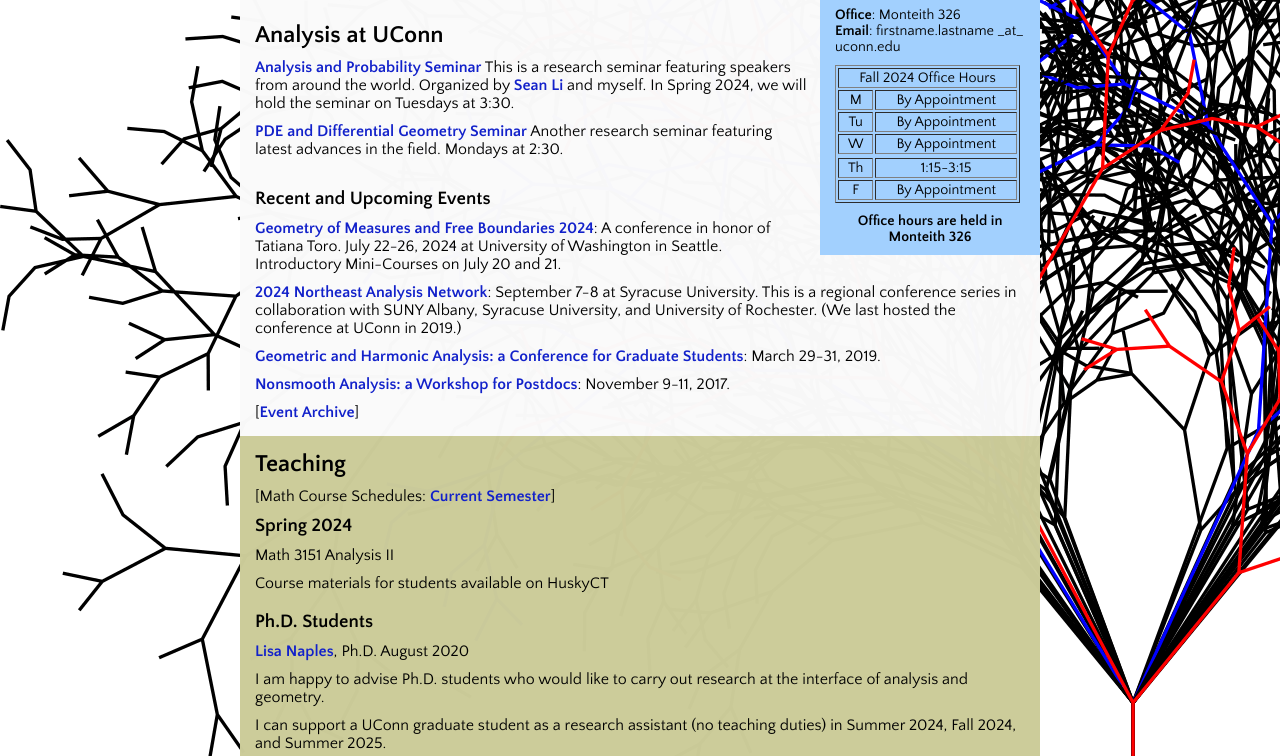
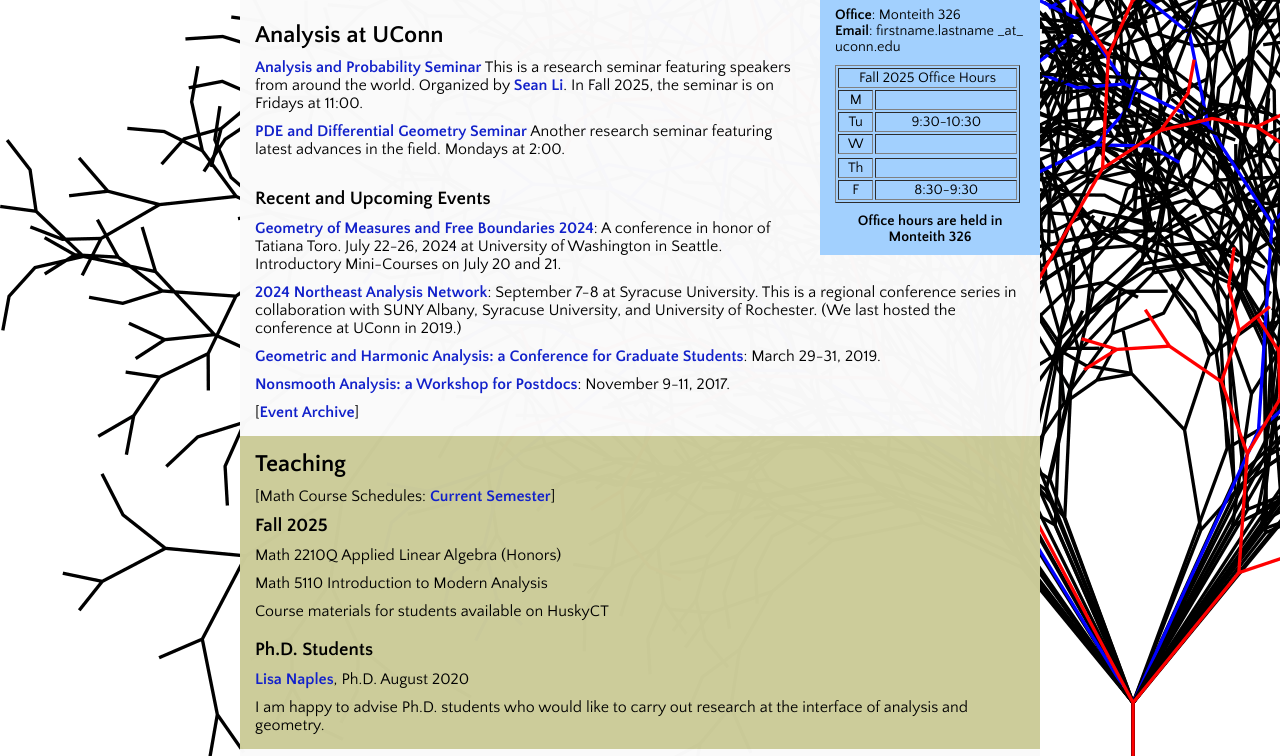
Before and after one commit to matthew-badger/matthew-badger.github.io, a plain HTML site: page index.html in a window 1280 px wide. Shown: the part 407-1163 px from the top of the page. Drawn offline with Linux system fonts and the light colour scheme.

Commit message:
September 2025 CV Update
Updated CV, Seminar Times, and Office Hours

```diff
--- a/index.html
+++ b/index.html
@@ -46,24 +46,24 @@ Storrs, CT 06269-1009</p>
 <col width="20%" style="text-align: center">
 <col width="80%" style="text-align: center">
 </colgroup>
-<tr><td colspan="2">Fall 2024 Office Hours</td></tr>
-<tr><td>M</td><td>By Appointment</td></tr>
-<tr><td>Tu</td><td>By Appointment</span></td></tr>
-<tr><td>W</td><td>By Appointment</span></td></tr><tr>
-<tr><td>Th</td><td>1:15-3:15</span></td></tr>
-<tr><td>F</td><td>By Appointment</span></td></tr></table>
+<tr><td colspan="2">Fall 2025 Office Hours</td></tr>
+<tr><td>M</td><td> </td></tr>
+<tr><td>Tu</td><td>9:30-10:30</span></td></tr>
+<tr><td>W</td><td></span></td></tr><tr>
+<tr><td>Th</td><td></span></td></tr>
+<tr><td>F</td><td>8:30-9:30</span></td></tr></table>
 <p style="font-weight: bold">Office hours are held in<br>Monteith 326</p>
 </div>
 
 <div style="width:770px; padding: 5px 15px 5px 15px; background: rgba(250,250,250,.99); color: inherit;">
 <h1>Geometry of Sets and Measures</h1>
-<p> I am an Associate Professor of Mathematics. I study the <strong>geometry of sets and measures</strong> in Euclidean space and general metric spaces using a mixture of geometric measure theory, harmonic analysis and quasiconformal analysis. My recent work has focused on the question of how to construct good parameterizations of connected sets by Lipschitz and H&ouml;lder continuous maps.</p>
+<p> I am a Professor of Mathematics. I study the <strong>geometry of sets and measures</strong> in Euclidean space and general metric spaces using a mixture of geometric measure theory, harmonic analysis and quasiconformal analysis. My recent work has focused on the question of how to construct good parameterizations of connected sets by Lipschitz and H&ouml;lder continuous maps.</p>
 <p style="text-align: center"><a href="#hm" class="silent"><img src="bmsphere.png" width="150" height="150" alt="harmonic measure of a subset of the sphere"></a><span style="margin-left: 15px; margin-right:15px"><a href="#qs" class="silent"><img src="redsnow.png" width="130" height="150" alt="a quasicircle"></a></span><a href="#1rect" class="silent"><img src="level4.png" width="150" height="150" alt="a 1-rectifiable measure"></a></p>
 <p><span style="font-weight: bold">Quick Links:</span> [<a href="cv-badger.pdf">Curriculum Vitae</a> | <a href="#teaching">Teaching</a> | <a href="#research">Research</a>]</p>
 
 <h2 id="seminar" style="margin-top: 30px;">Analysis at UConn</h2>
-<p><a href="https://math.uconn.edu/analysis-and-probability-seminar/">Analysis and Probability Seminar</a> This is a research seminar featuring speakers from around the world. Organized by <a href="https://sites.google.com/site/seanlimath/">Sean Li</a> and myself. In Spring 2024, we will hold the seminar on Tuesdays at 3:30.</p>
-<p><a href="https://math.uconn.edu/pde-and-differential-geometry-seminar/">PDE and Differential Geometry Seminar</a> Another research seminar featuring latest advances in the field. Mondays at 2:30.</p>
+<p><a href="https://math.uconn.edu/analysis-and-probability-seminar/">Analysis and Probability Seminar</a> This is a research seminar featuring speakers from around the world. Organized by <a href="https://sites.google.com/site/seanlimath/">Sean Li</a>. In Fall 2025, the seminar is on Fridays at 11:00.</p>
+<p><a href="https://math.uconn.edu/pde-and-differential-geometry-seminar/">PDE and Differential Geometry Seminar</a> Another research seminar featuring latest advances in the field. Mondays at 2:00.</p>
 
 <h3 id="events" style="margin-top: 30px;">Recent and Upcoming Events</h3>
 <p><a href="https://sites.google.com/view/gmfbseattle2024">Geometry of Measures and Free Boundaries 2024</a>: A conference in honor of Tatiana Toro. July 22-26, 2024 at University of Washington in Seattle. Introductory Mini-Courses on July 20 and 21.</p>
@@ -76,13 +76,14 @@ Storrs, CT 06269-1009</p>
 <div style="width: 770px; padding: 5px 15px 5px 15px; margin: 0px 0px 0px 0px; background: rgba(204,204,153,.99); color: black;">
 <h2 id="teaching">Teaching</h2>
 <p>[Math Course Schedules: <a href="http://www.math.uconn.edu/courses/current-courses/">Current Semester</a>]</p>
-<h3>Spring 2024</h3>
-<p>Math 3151 Analysis II</p>
+<h3>Fall 2025</h3>
+<p>Math 2210Q Applied Linear Algebra (Honors)</p>
+<p>Math 5110 Introduction to Modern Analysis</p>
 <p>Course materials for students available on HuskyCT</p>
 <h3 style="margin-top:1em">Ph.D. Students</h3>
 <p><a href="https://sites.google.com/view/lisa-n-math">Lisa Naples</a>, Ph.D. August 2020</p>
 <p>I am happy to advise Ph.D. students who would like to carry out research at the interface of analysis and geometry.</p>
-<p>I can support a UConn graduate student as a research assistant (no teaching duties) in Summer 2024, Fall 2024, and Summer 2025.</p>
+<!--<p>I can support a UConn graduate student as a research assistant (no teaching duties) in Summer 2024, Fall 2024, and Summer 2025.</p>-->
 </div>
 
 <div style="width: 770px; padding: 5px 15px 5px 15px; margin: 0px; background: rgba(250,250,250,.99); color: black;">
@@ -469,7 +470,7 @@ In the course of the proof, we give a caloric measure analogue of Bourgain's alt
  </div>
 
 <div style="width: 800px; padding: 15px 10px 5px 15px; margin: 0px; background: white; color: #999999; font-size: .9em; font-style: italic; text-align: center">
-Date of Freshest Content: May 26, 2025.
+Updated: September 9, 2025.
 </div>
 
 <!-- End Page Content Here -->
```
Also changed, not shown: 1 other file.
